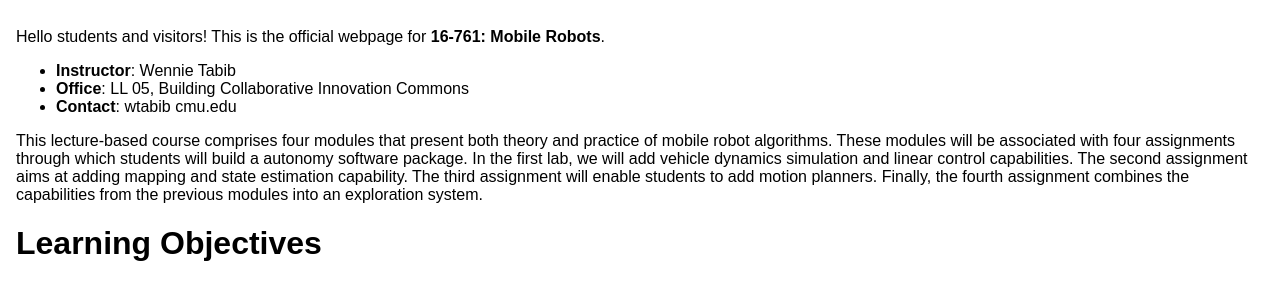
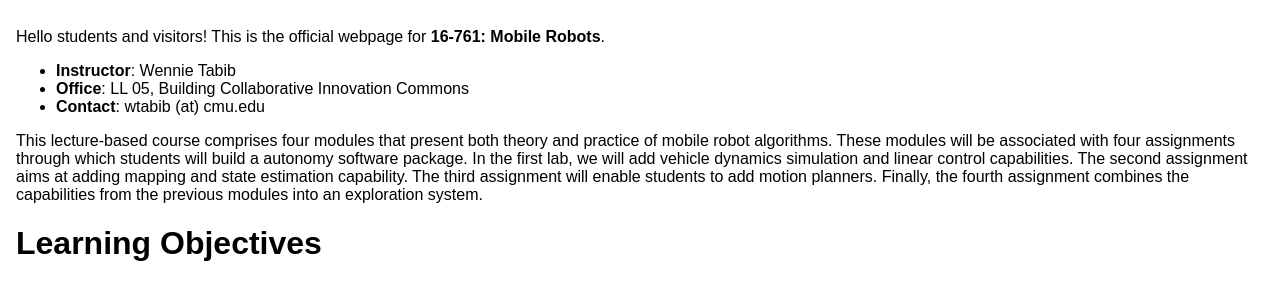
Before and after one commit to mr-cmu/mr-cmu.github.io, a Jekyll site: the page built from index.md, in a window 1280 px wide. Shown: the part 198-482 px from the top of the page. Built offline with Jekyll 4.4.1, drawn with Linux system fonts in a browser that asks for light colours.

Commit message:
Update my email address

```diff
--- a/index.md
+++ b/index.md
@@ -10,7 +10,7 @@
 
 - **Instructor**: Wennie Tabib
 - **Office**: LL 05, Building Collaborative Innovation Commons
-- **Contact**: wtabib <at> cmu.edu
+- **Contact**: wtabib (at) cmu.edu
 
 This lecture-based course comprises four modules that present both
 theory and practice of mobile robot algorithms. These modules will be
```
